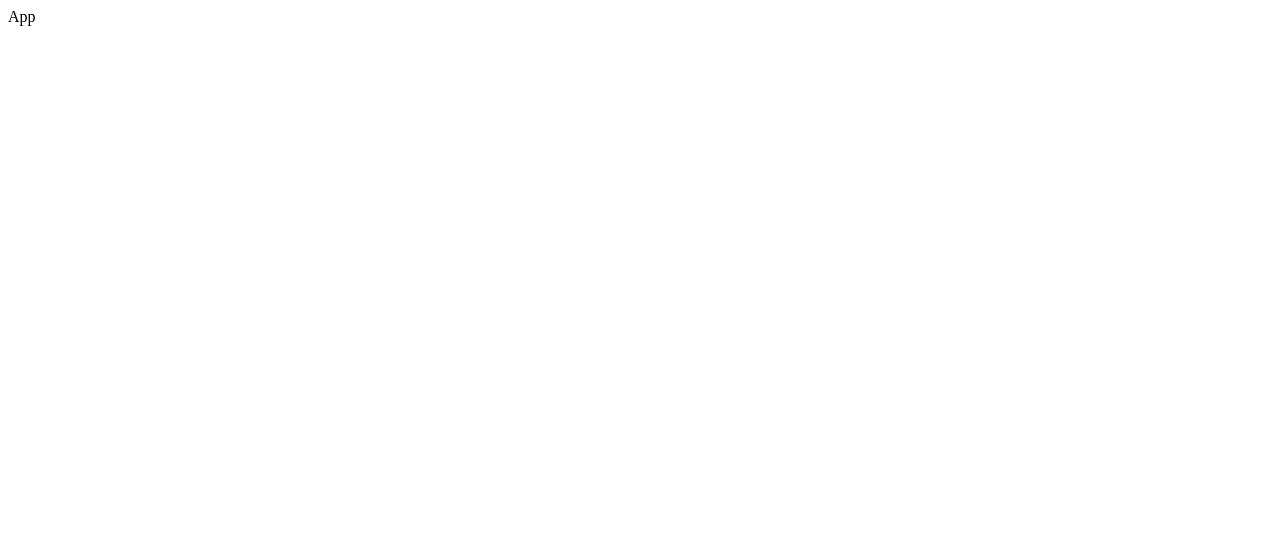
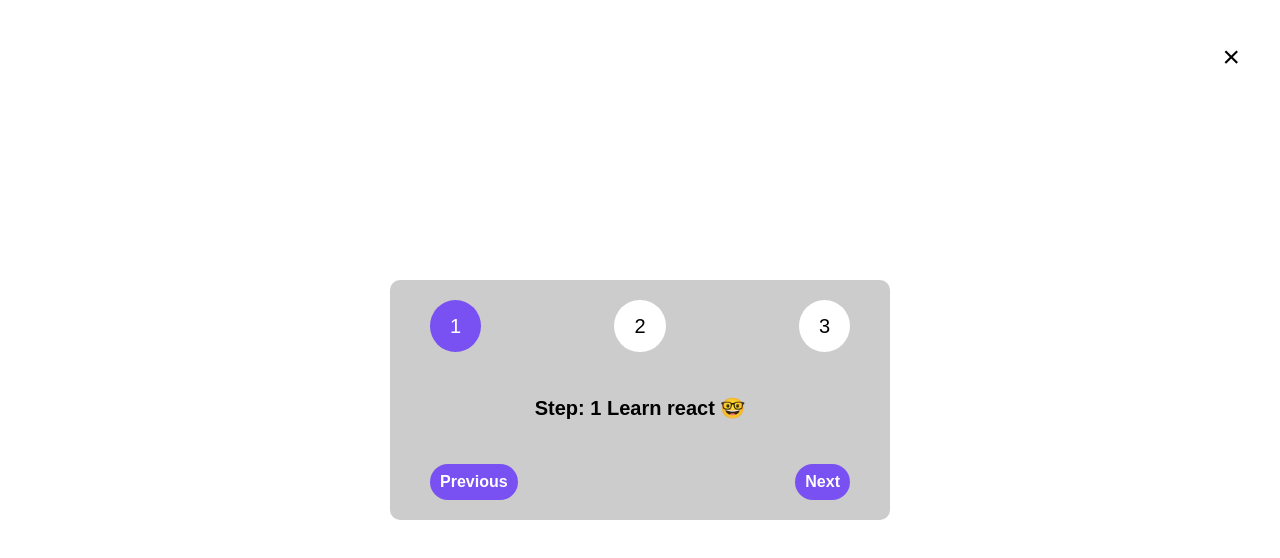
Before and after one commit to Yokubjanovichh/jones-schedetman-react-lessons, a React (Create React App) app: page / in a window 1280 px wide. Shown: the top 558 px of the page. Built offline with nearby package versions, Linux system fonts and the light colour scheme.

Commit message:
section-6

```diff
--- a/package.json
+++ b/package.json
@@ -6,9 +6,12 @@
     "@testing-library/jest-dom": "^5.16.5",
     "@testing-library/react": "^13.4.0",
     "@testing-library/user-event": "^13.5.0",
+    "eslint": "^8.46.0",
+    "eslint-plugin-jest": "^27.2.3",
     "react": "^18.2.0",
     "react-dom": "^18.2.0",
     "react-scripts": "5.0.1",
+    "sass": "^1.64.2",
     "web-vitals": "^2.1.4"
   },
   "scripts": {
--- a/src/App.js
+++ b/src/App.js
@@ -1,7 +1,52 @@
-import React, { Component } from "react";
+import React, { useState } from "react";
+import style from "./app.module.scss";
 
-export default class App extends Component {
-  render() {
-    return <div>App</div>;
-  }
+const messages = ["Learn react 🤓", "Apply for jobs 💼", "Invest your new income 🤑"];
+
+export default function App() {
+  const [count, setCount] = useState(1);
+  const [clear, setClear] = useState(true);
+
+  const handlePrevious = () => {
+    if (count > 1) setCount(count - 1);
+  };
+
+  const handleNext = () => {
+    if (count < messages.length) setCount(count + 1);
+  };
+
+  // clear button
+
+  const handleClick = () => {
+    setCount(1);
+    setClear(!clear);
+  };
+
+  return (
+    <>
+      <button style={{ color: clear ? "" : "red" }} onClick={handleClick} className={style.clearButton}>
+        &times;
+      </button>
+      {clear && (
+        <div className={style.steps}>
+          <div className={style.numbers}>
+            <div className={count >= 1 && style.active}>1</div>
+            <div className={count >= 2 && style.active}>2</div>
+            <div className={count >= 3 && style.active}>3</div>
+          </div>
+          <p className={style.message}>
+            Step: {count} {messages[count - 1]}
+          </p>
+          <div className={style.buttons}>
+            <button className={style.previous} onClick={handlePrevious}>
+              previous
+            </button>
+            <button className={style.next} onClick={handleNext}>
+              next
+            </button>
+          </div>
+        </div>
+      )}
+    </>
+  );
 }
--- /dev/null
+++ b/src/app.module.scss
@@ -0,0 +1,86 @@
+* {
+  margin: 0;
+  padding: 0;
+  box-sizing: border-box;
+  user-select: none;
+}
+
+.steps {
+  width: 500px;
+  display: flex;
+  flex-direction: column;
+  gap: 40px;
+  background-color: #ccc;
+  border-radius: 10px;
+  padding: 20px 40px;
+  position: absolute;
+  top: 50%;
+  left: 50%;
+  transform: translate(-50%, -50%);
+  .numbers {
+    display: flex;
+    flex-direction: row;
+    align-items: center;
+    justify-content: space-between;
+    div {
+      padding: 10px 20px;
+      border-radius: 50%;
+      background-color: #fff;
+      font-family: Arial, Helvetica, sans-serif;
+      font-weight: 400;
+      font-size: 20px;
+      line-height: 32px;
+      transition: 0.02s all ease-in;
+    }
+    .active {
+      background-color: #7950f2;
+      color: #fff;
+    }
+  }
+  .message {
+    text-align: center;
+    font-family: Arial, Helvetica, sans-serif;
+    font-weight: 600;
+    font-size: 20px;
+    line-height: 32px;
+  }
+  .buttons {
+    display: flex;
+    align-items: center;
+    justify-content: space-between;
+    button {
+      padding: 5px 10px;
+      font-family: Arial, Helvetica, sans-serif;
+      font-weight: 600;
+      font-size: 16px;
+      line-height: 26px;
+      border-radius: 20px;
+      border: none;
+      transition: all 0.02s ease-in;
+      background-color: #7950f2;
+      color: #fff;
+      text-transform: capitalize;
+      &:active {
+        transform: scale(0.9);
+      }
+    }
+  }
+}
+
+// clear button
+
+.clearButton {
+  border: none;
+  background: none;
+  position: absolute;
+  top: 40px;
+  right: 40px;
+  //font
+  font-family: Arial, Helvetica, sans-serif;
+  font-size: 30px;
+  font-weight: 500;
+  transition: all 0.05s ease-in-out;
+  &:active {
+    transform: scale(0.9);
+  }
+}
```
Also changed, not shown: 2 other files (tests, documents, lock files or other folders).
